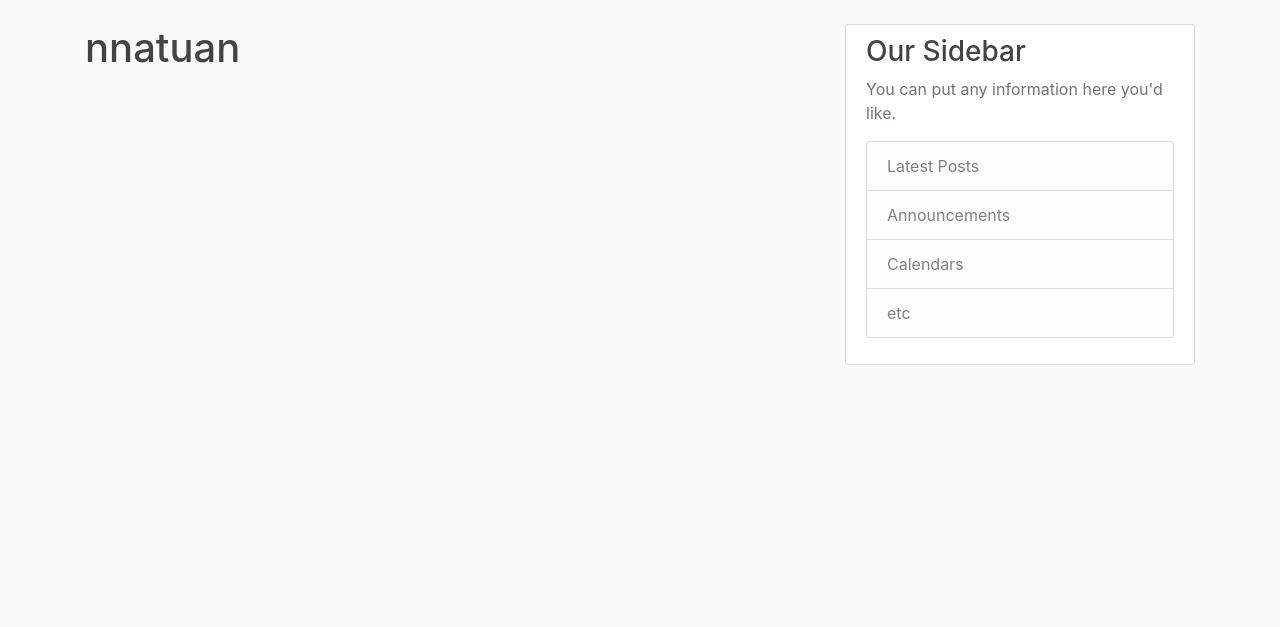
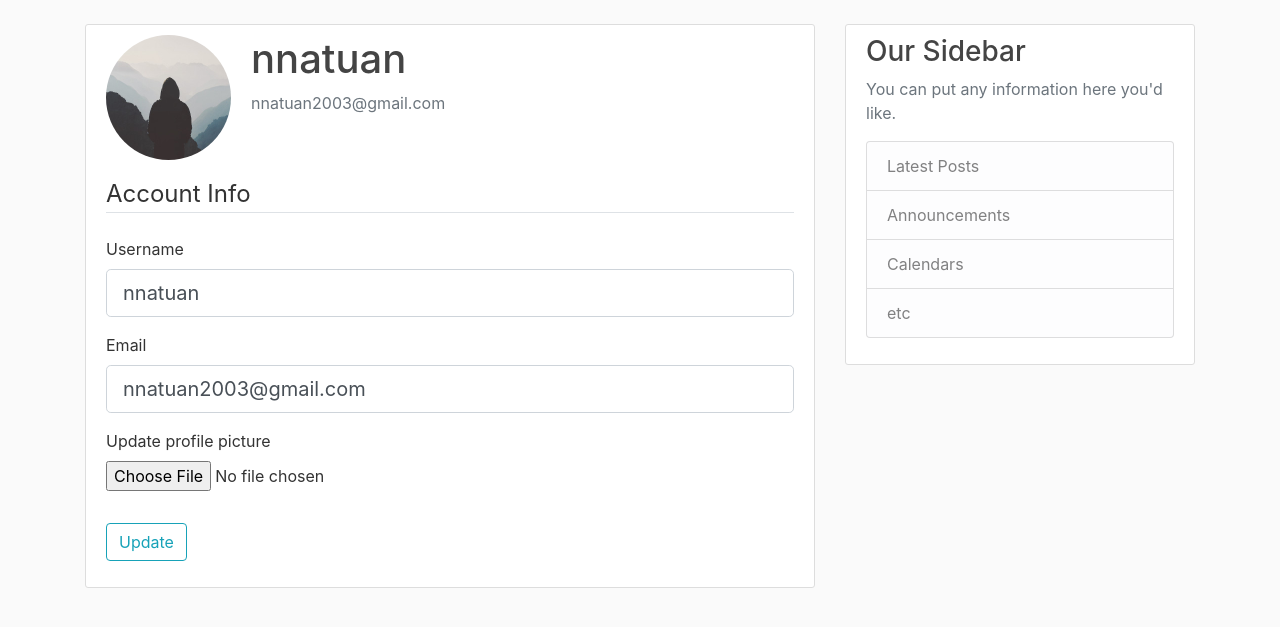
Before and after one commit to nnatun03/Python-Flask-App-SimpleBlog, a Flask app: page /account in a window 1280 px wide. Shown: the part 56-683 px from the top of the page. Run offline with Flask 3, Linux system fonts and the light colour scheme; a user stored in the database is signed in; some libraries are stand-ins or nearby versions.

Commit message:
update picture

```diff
--- a/flaskblog/forms.py
+++ b/flaskblog/forms.py
@@ -1,4 +1,6 @@
 from flask_wtf import FlaskForm
+from flask_wtf.file import FileField,FileAllowed
+from flask_login import current_user
 from wtforms import StringField, PasswordField, SubmitField, BooleanField, ValidationError
 from wtforms.validators import DataRequired,Length,Email,EqualTo
 from flaskblog.models import User
@@ -31,3 +33,23 @@ class LoginForm(FlaskForm):
                            validators=[DataRequired(),Length(min=6,max=30)])
     submit = SubmitField('Login')
     remember = BooleanField('Remember me ?')
+
+class UpdateAccountForm(FlaskForm):
+    username = StringField('Username',
+                           validators=[DataRequired(),Length(min=2,max=20)])
+    email = StringField('Email',
+                        validators=[DataRequired(),Email()])
+    picture = FileField('Update profile picture',validators=[FileAllowed(['jpg','png'])])
+    submit = SubmitField('Update')
+
+    def validate_username(self,username):
+        if username.data != current_user.username:
+            user = User.query.filter_by(username=username.data).first()
+            if user:
+                raise ValidationError('That username is taken, please choose another one')
+
+    def validate_email(self,email):
+        if email.data != current_user.email:
+            user = User.query.filter_by(email=email.data).first()
+            if user:
+                raise ValidationError('That email is taken, please choose another one')
--- a/flaskblog/routes.py
+++ b/flaskblog/routes.py
@@ -1,8 +1,10 @@
 from flask import render_template, url_for, flash, redirect, request
-from flaskblog.forms import RegistrationForm, LoginForm
+from flaskblog.forms import RegistrationForm, LoginForm, UpdateAccountForm
 from flaskblog import app, db, bcrypt
 from flaskblog.models import User, Post
 from flask_login import login_user, current_user,logout_user, login_required
+import secrets
+import os
 
 posts = [
     {
@@ -64,7 +66,30 @@ def logout():
     logout_user()
     return redirect(url_for('home'))
 
-@app.route("/account")
+def save_picture(form_picture):
+    random_hex = secrets.token_hex(8)
+    _, f_ext = os.path.splitext(form_picture.filename)
+    picture_fn = random_hex + f_ext
+    picture_path = os.path.join(app.root_path,'static/profile_pics',picture_fn)
+    form_picture.save(picture_path)
+
+    return picture_fn
+
+@app.route("/account",methods=['GET', 'POST'])
 @login_required
 def account():
-    return render_template('account.html', title='Account')
+    form = UpdateAccountForm()
+    if form.validate_on_submit():
+        if form.picture.data:
+            picture_file = save_picture(form.picture.data)
+            current_user.image_file = picture_file
+        current_user.username = form.username.data
+        current_user.email = form.email.data
+        db.session.commit()
+        flash('Your account have been updated!','success')
+        return redirect(url_for('account'))
+    elif request.method == 'GET':
+        form.username.data = current_user.username
+        form.email.data = current_user.email
+    image_file = url_for('static',filename='profile_pics/'+current_user.image_file)
+    return render_template('account.html', title='Account',image_file=image_file,form=form)
--- a/flaskblog/templates/account.html
+++ b/flaskblog/templates/account.html
@@ -1,4 +1,58 @@
 {% extends "layout.html" %}
 {% block content %}
-    <h1>{{ current_user.username }}</h1>
+    <div class="content-section">
+        <div class="media">
+        <img class="rounded-circle account-img" src="{{ image_file }}">
+        <div class="media-body">
+            <h2 class="account-heading">{{ current_user.username }}</h2>
+            <p class="text-secondary">{{ current_user.email }}</p>
+        </div>
+        </div>
+        <!-- FORM HERE -->
+            <form method="POST" action="" enctype="multipart/form-data">
+                {{ form.hidden_tag() }}
+                <fieldset class="form-group">
+                    <legend class="border-bottom mb-4">Account Info</legend>
+                    <div class="form-group">
+                        {{ form.username.label(class="form-control-label") }}
+                        {% if form.username.errors %}
+                            {{form.username(class="form-control form-control-lg is-invalid")}}
+                            <div class="invalid-feedback">
+                                {% for error in form.username.errors %}
+                                    <span>{{error}}</span>
+                                {% endfor %}
+                            </div>
+                        {% else %}
+                            {{form.username(class="form-control form-control-lg")}}
+                        {% endif %}
+                    </div>
+                    <div class="form-group">
+                        {{ form.email.label(class="form-control-label") }}
+                        {% if form.email.errors %}
+                        {{form.email(class="form-control form-control-lg is-invalid")}}
+                        <div class="invalid-feedback">
+                            {% for error in form.email.errors %}
+                                <span>{{error}}</span>
+                            {% endfor %}
+                        </div>
+                    {% else %}
+                        {{form.email(class="form-control form-control-lg")}}
+                    {% endif %}
+                 </div>
+                 <div class="form-group">
+                    {{ form.picture.label() }}
+                    {{ form.picture(class="form-control-file") }}
+                    {% if form.picture.errors %}
+                        {% for error in form.picture.errors %}
+                            <span class="text-danger">{{error}}</span></br>
+                        {% endfor %}
+                    {% endif %}
+                 </div>
+                </fieldset>
+                <div class="form-group">
+                    {{ form.submit(class="btn btn-outline-info") }}
+                </div>
+            </form>
+        </div>
+        <!-- FORM HERE -->
 {% endblock content %}
```
Also changed, not shown: flaskblog/static/profile_pics/d622ee4f750cbda6.png (added), flaskblog/static/profile_pics/default.jpg (added), instance/site.db.
